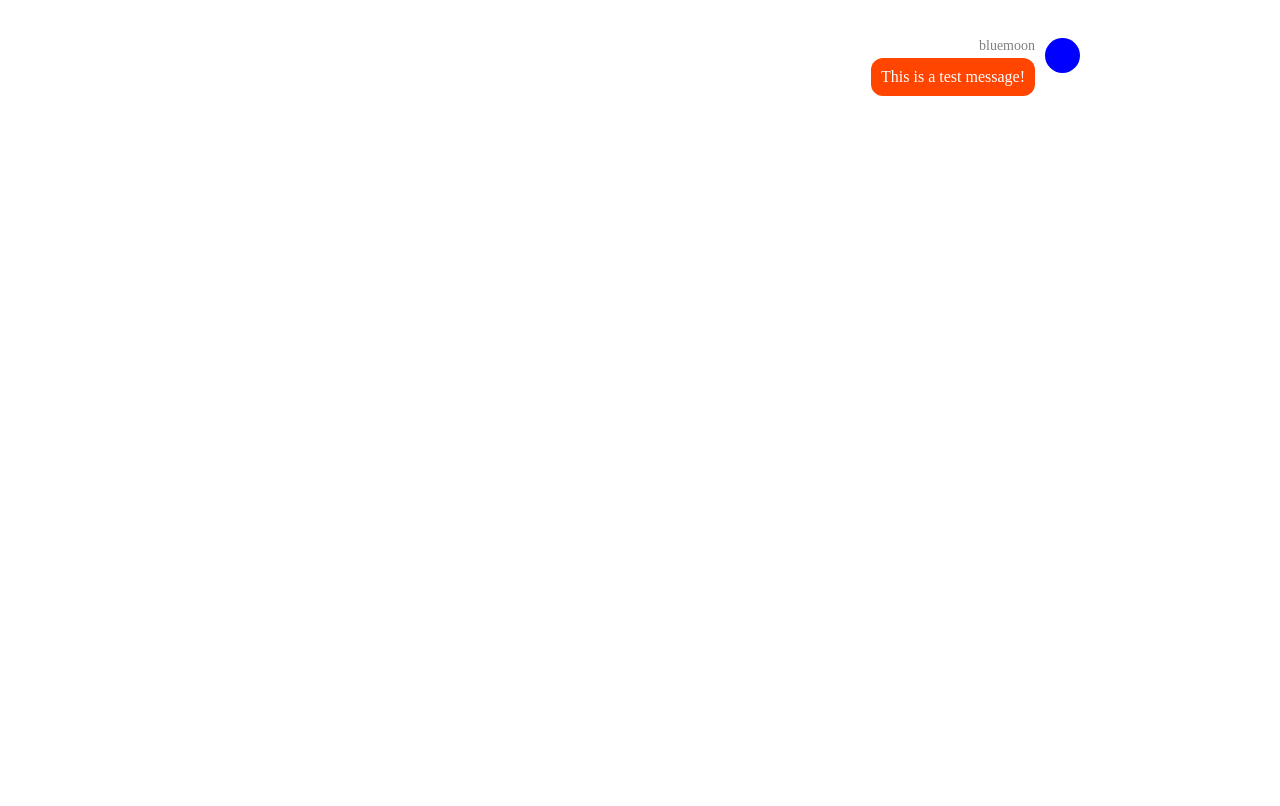
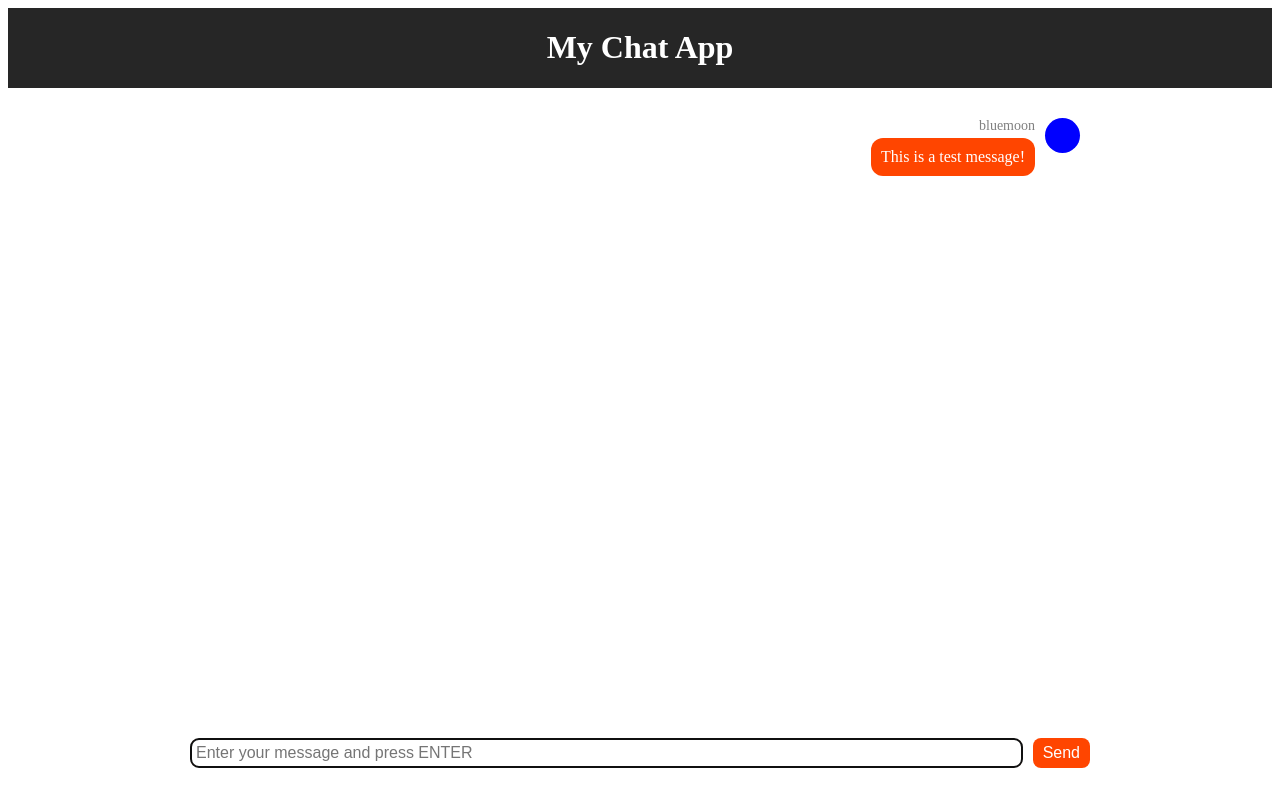
Before and after one commit to MislavHilc/Algebra_Seminarski_Chat, a React (Create React App) app in the folder chatapp/: page / in a window 1280 px wide. Shown: the top 806 px of the page. Built offline with nearby package versions, Linux system fonts and the light colour scheme.

Commit message:
Dodan input za poruke

```diff
--- a/chatapp/src/App.jsx
+++ b/chatapp/src/App.jsx
@@ -1,5 +1,6 @@
 import React, { Component } from "react";
 import Messages from "./Messages";
+import Input from "./Input"
 
 function randomName() {
   // Random name generation logic
@@ -33,9 +34,27 @@
   render() {
     return (
       <div className="App">
-        <Messages messages={this.state.messages} currentMember={this.state.member} />
+        <div className="App-header">
+          <h1>My Chat App</h1>
+        </div>
+        <Messages
+          messages={this.state.messages}
+          currentMember={this.state.member}
+        />
+        <Input
+          onSendMessage={this.onSendMessage}
+        />
       </div>
     );
+  }
+
+  onSendMessage = (message) => {
+    const messages = this.state.messages
+    messages.push({
+      text: message,
+      member: this.state.member
+    })
+    this.setState({messages: messages})
   }
 }
 
--- /dev/null
+++ b/chatapp/src/Input.jsx
@@ -0,0 +1,36 @@
+import React, { Component } from "react";
+
+class Input extends Component {
+  state = {
+    text: ""
+  };
+
+  render() {
+    return (
+      <div className="Input">
+        <form onSubmit={e => this.onSubmit(e)}>
+          <input
+            onChange={e => this.onChange(e)}
+            value={this.state.text}
+            type="text"
+            placeholder="Enter your message and press ENTER"
+            autoFocus={true}
+          />
+          <button>Send</button>
+        </form>
+      </div>
+    );
+  }
+
+  onChange(e) {
+    this.setState({ text: e.target.value });
+  }
+
+  onSubmit(e) {
+    e.preventDefault();
+    this.setState({ text: "" });
+    this.props.onSendMessage(this.state.text);
+  }
+}
+
+export default Input;
```
